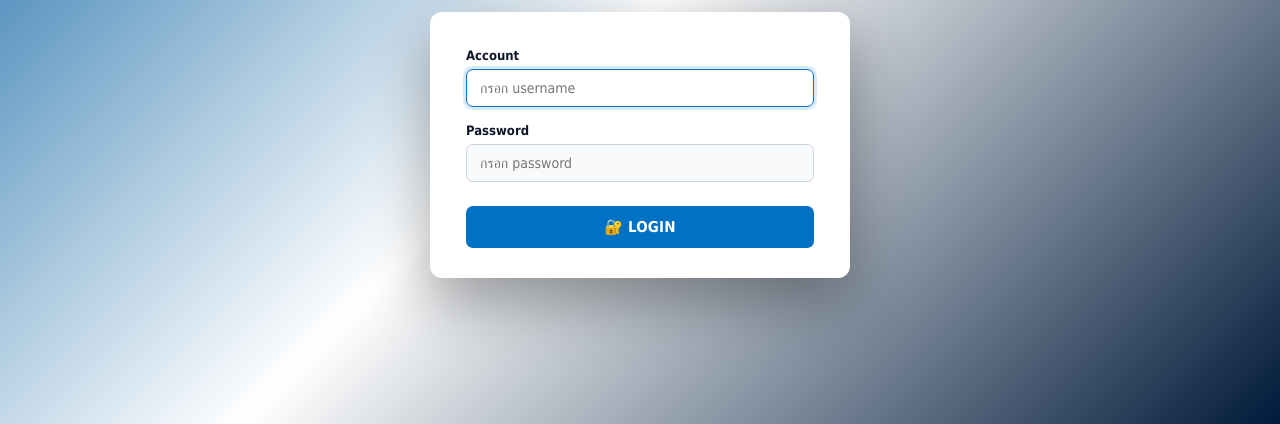
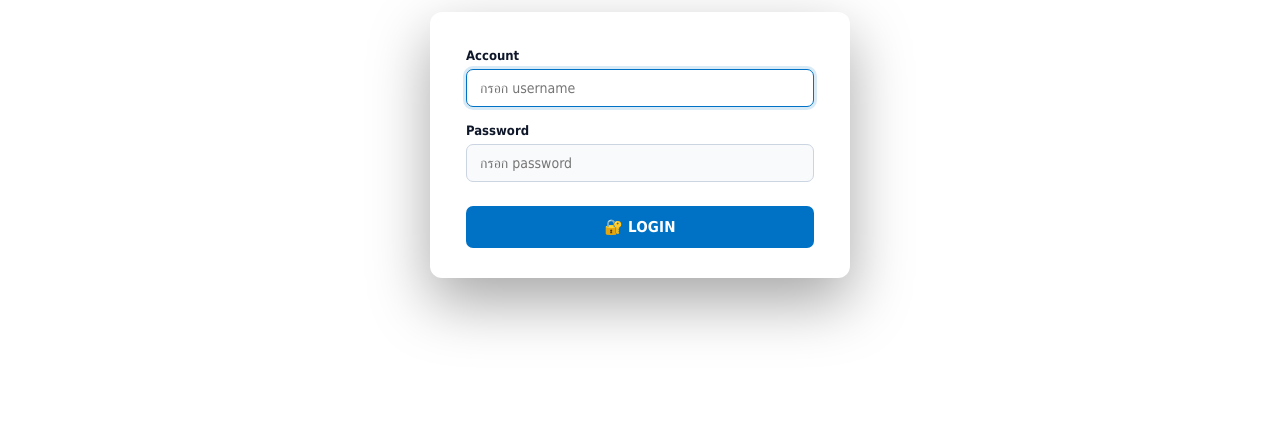
Before and after one commit to Thanxt4/line-daily-summary, a website: page line-daily-summary/public/login.html in a window 1280 px wide. Shown: the part 376-800 px from the top of the page. Drawn offline with Linux system fonts and the light colour scheme.

```diff
--- a/line-daily-summary/public/login.html
+++ b/line-daily-summary/public/login.html
@@ -24,8 +24,8 @@
     font-family: Tahoma, 'Helvetica Neue', Helvetica, Arial, sans-serif;
   }
   body {
-    background: linear-gradient(135deg, var(--primary-dark) 0%, #fff 50%, #001A3A 100%);
-    /* background: #fff; */
+    /* background: linear-gradient(135deg, var(--primary-dark) 0%, #fff 50%, #001A3A 100%); */
+    background: #fff;
     display: flex;
     align-items: center;
     justify-content: center;
```
